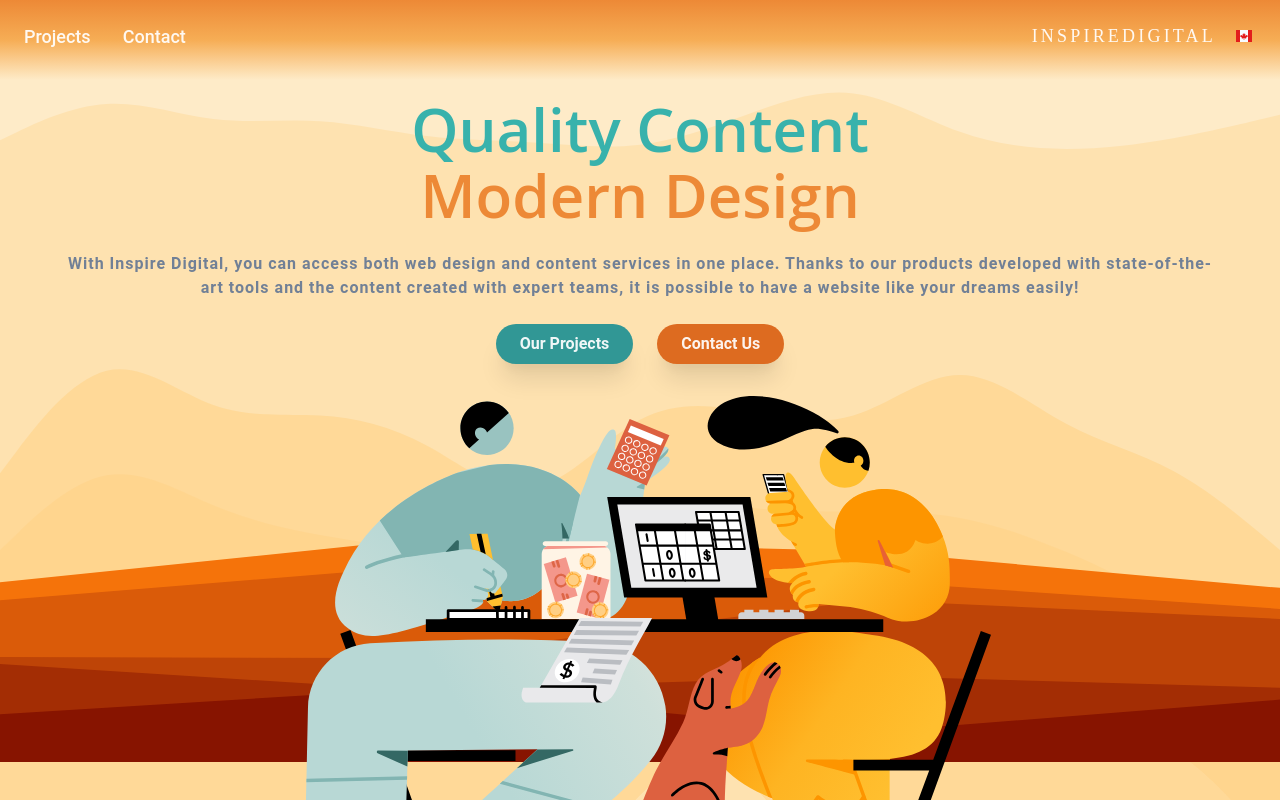
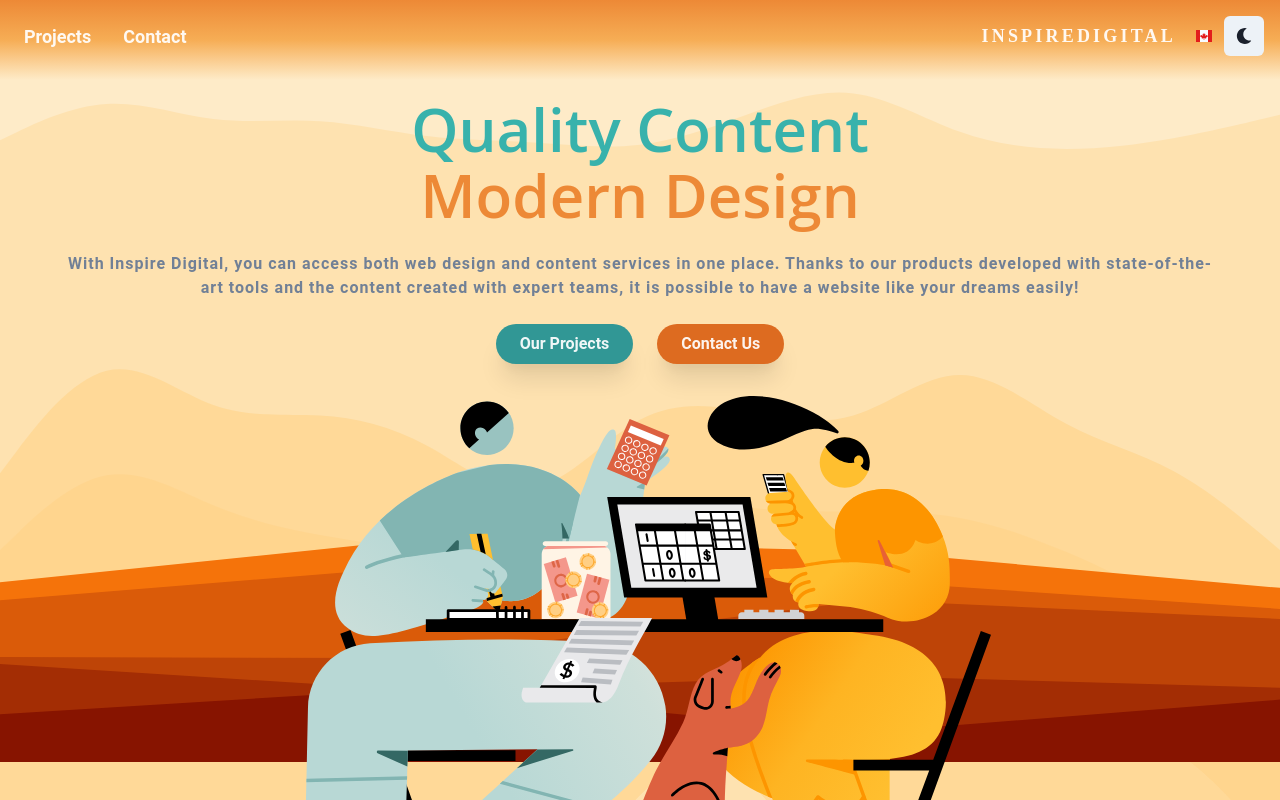
Before and after one commit to keremduran/inspiredigital, a Next.js app: page / in a window 1280 px wide. Shown: the top 800 px of the page. Built offline with nearby package versions, Linux system fonts and the light colour scheme.

Commit message:
Naming, refactoring, darkmode to implement

```diff
--- a/components/Nav.tsx
+++ b/components/Nav.tsx
@@ -5,6 +5,8 @@ import NavWrapper from './wrappers/NavWrapper';
 import HamburgerButton from './buttons/HamburgerButton';
 import NavLogo from './logos/NavLogo';
 import NavMenu from './menus/NavMenu';
+import NavButtonsWrapper from './wrappers/NavButtonsWrapper';
+import ColorModeSwitch from './buttons/ColorModeSwitch';
 
 export default function Nav() {
   const { isOpen, onOpen, onClose } = useDisclosure();
@@ -14,15 +16,16 @@ export default function Nav() {
 
   return (
     <NavWrapper>
-      <Flex h={10} alignItems={'center'} justifyContent={'space-between'}>
+      <NavButtonsWrapper>
         <HamburgerButton disclosure={disclosure} />
         <NavMenu variant='desktop' links={links} />
         <Flex alignItems={'center'}>
           <NavLogo />
           <LanguageSwitch />
+          <ColorModeSwitch />
         </Flex>
-      </Flex>
-      {isOpen ? <NavMenu links={links} /> : <></>}
+      </NavButtonsWrapper>
+      {isOpen && <NavMenu links={links} />}
     </NavWrapper>
   );
 }
--- a/components/links/NavLink.tsx
+++ b/components/links/NavLink.tsx
@@ -1,14 +1,11 @@
 import { useColorModeValue, Link } from '@chakra-ui/react';
 import React from 'react';
 
-type Props = {};
-
-const NavLink = (link: any) => (
+const NavLink = (link: { name: string; href: string }) => (
   <Link
     px={2}
     py={1}
     rounded={'md'}
-    fontWeight={500}
     fontSize={18}
     color={'whiteAlpha.900'}
     _hover={{
--- a/components/menus/NavMenu.tsx
+++ b/components/menus/NavMenu.tsx
@@ -20,9 +20,9 @@ const NavMenu = ({ links, variant }: Props) => {
   );
 
   const mobileNavMenu = (
-    <Box p={4}>
-      <Stack display={{ md: 'none' }} fontWeight={900} as={'nav'} spacing={4}>
-        {links.map((link: any) => (
+    <Box p={2}>
+      <Stack display={{ md: 'none' }} fontWeight={600} as={'nav'} spacing={2}>
+        {links.map((link: { href: string; name: string }) => (
           <NavLink {...link} key={link.name} />
         ))}
       </Stack>
--- /dev/null
+++ b/components/wrappers/NavButtonsWrapper.tsx
@@ -0,0 +1,13 @@
+import { Flex } from '@chakra-ui/react';
+import React from 'react';
+import { Wrapper } from '../../types';
+
+const NavButtonsWrapper = ({ children }: Wrapper) => {
+  return (
+    <Flex h={10} alignItems={'center'} justifyContent={'space-between'}>
+      {children}
+    </Flex>
+  );
+};
+
+export default NavButtonsWrapper;
```
